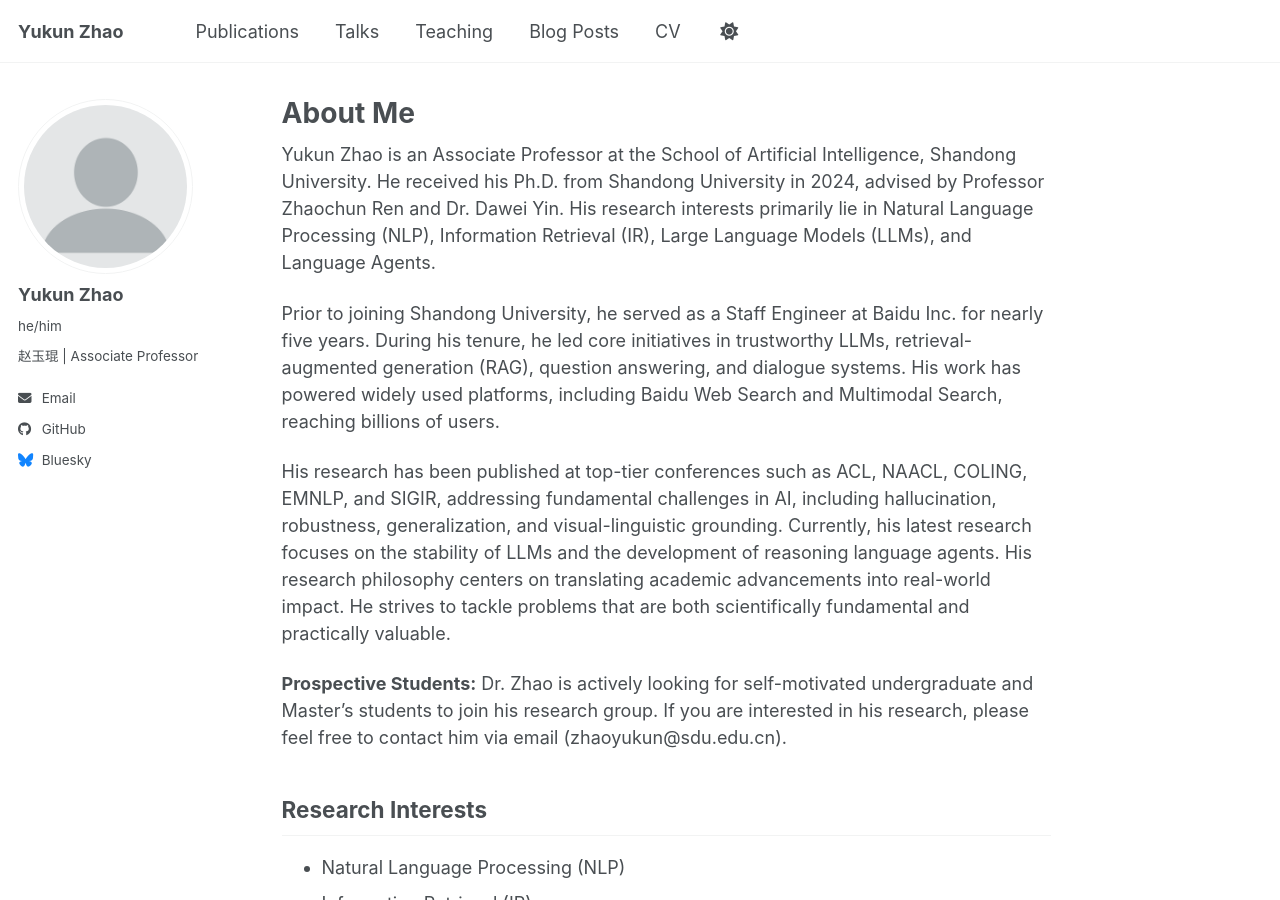
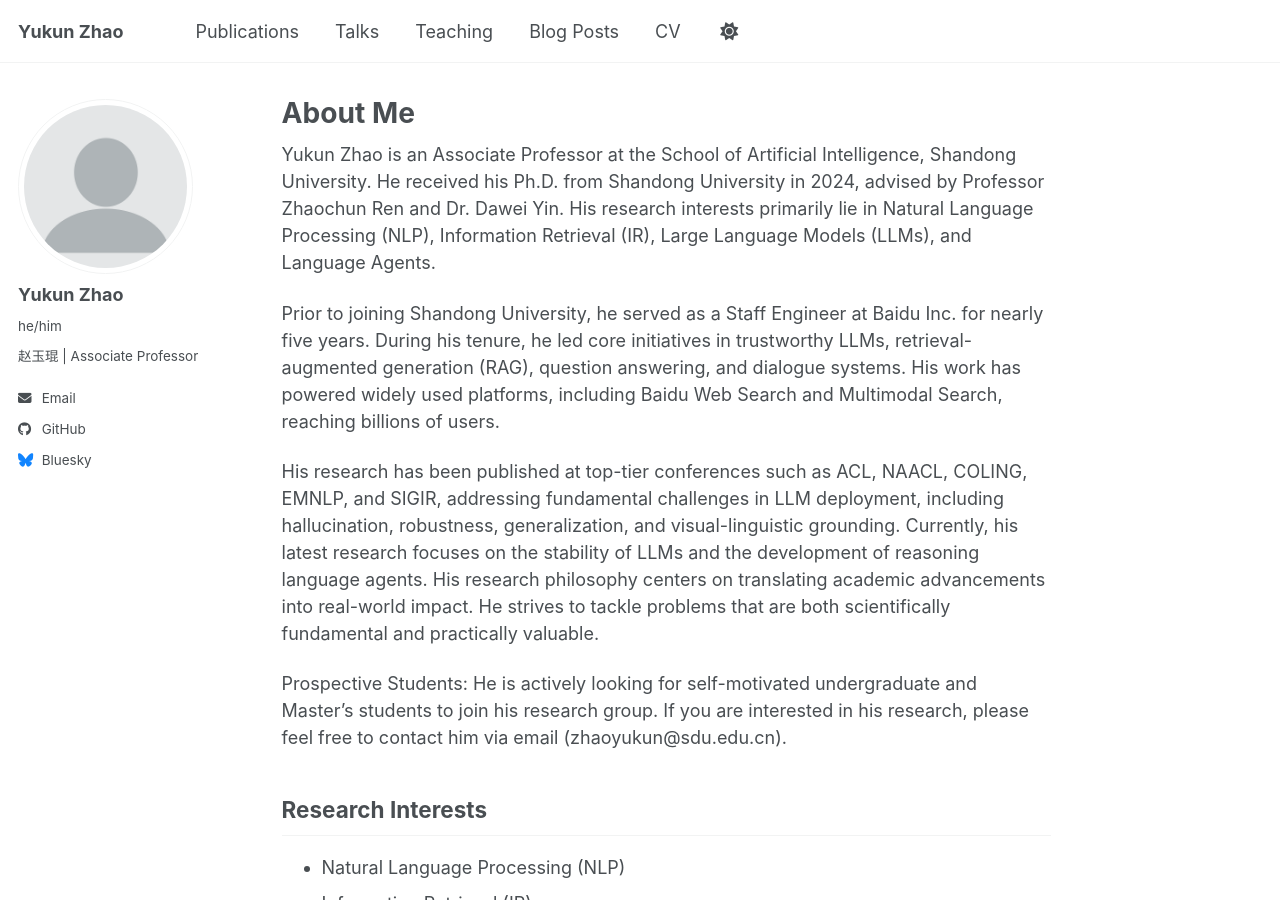
Before and after one commit to yukunZhao/yukunzhao.github.io, a Jekyll site: the page built from _pages/about.md, in a window 1280 px wide and 900 px high. Built offline with Jekyll 4.4.1, drawn with Linux system fonts in a browser that asks for light colours; a script bundle is joined from its source files by our own code; library files that are not in the unit come from our copies.

Commit message:
Update CV and About pages: remove Publications and Teaching from CV, update About me content

```diff
--- a/_pages/about.md
+++ b/_pages/about.md
@@ -11,9 +11,9 @@ Yukun Zhao is an Associate Professor at the School of Artificial Intelligence, S
 
 Prior to joining Shandong University, he served as a Staff Engineer at Baidu Inc. for nearly five years. During his tenure, he led core initiatives in trustworthy LLMs, retrieval-augmented generation (RAG), question answering, and dialogue systems. His work has powered widely used platforms, including Baidu Web Search and Multimodal Search, reaching billions of users.
 
-His research has been published at top-tier conferences such as ACL, NAACL, COLING, EMNLP, and SIGIR, addressing fundamental challenges in AI, including hallucination, robustness, generalization, and visual-linguistic grounding. Currently, his latest research focuses on the stability of LLMs and the development of reasoning language agents. His research philosophy centers on translating academic advancements into real-world impact. He strives to tackle problems that are both scientifically fundamental and practically valuable.
+His research has been published at top-tier conferences such as ACL, NAACL, COLING, EMNLP, and SIGIR, addressing fundamental challenges in LLM deployment, including hallucination, robustness, generalization, and visual-linguistic grounding. Currently, his latest research focuses on the stability of LLMs and the development of reasoning language agents. His research philosophy centers on translating academic advancements into real-world impact. He strives to tackle problems that are both scientifically fundamental and practically valuable.
 
-**Prospective Students:** Dr. Zhao is actively looking for self-motivated undergraduate and Master's students to join his research group. If you are interested in his research, please feel free to contact him via email (zhaoyukun@sdu.edu.cn).
+Prospective Students: He is actively looking for self-motivated undergraduate and Master's students to join his research group. If you are interested in his research, please feel free to contact him via email (zhaoyukun@sdu.edu.cn).
 
 ## Research Interests
 
```
Also changed, not shown: _pages/cv.md (+0 -12 lines).
